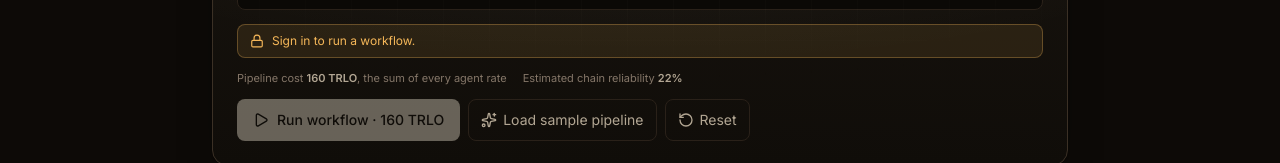
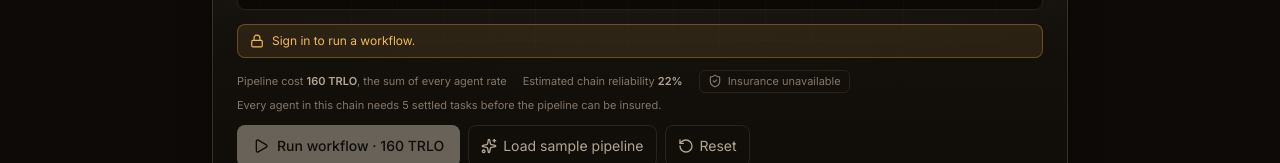
Before and after one commit to Cepodr/trocooony, a Next.js app: page /workflow in a window 1280 px wide. Shown: the part 336-499 px from the top of the page. Built offline with nearby package versions, Linux system fonts and the light colour scheme; no server answers.

Commit message:
workflow: pipeline insurance priced from where the chain is likely to break

```diff
--- a/src/app/workflow/page.tsx
+++ b/src/app/workflow/page.tsx
@@ -1,13 +1,23 @@
 "use client"
 
 import { useState } from "react"
-import { Workflow, Play, Loader2, CheckCircle2, XCircle, ArrowDown, Lock, Sparkles, RotateCcw, AlertTriangle } from "lucide-react"
+import { Workflow, Play, Loader2, CheckCircle2, XCircle, ArrowDown, Lock, Sparkles, RotateCcw, AlertTriangle, ShieldCheck } from "lucide-react"
 import { useAuth } from "@/context/AuthProvider"
 import { AGENTS, BASE_PRICE } from "@/lib/agents"
 import { useCredits } from "@/context/CreditsProvider"
 import { useToast } from "@/context/ToastProvider"
 import { useReputation } from "@/context/ReputationProvider"
 import { WORKFLOW_SAMPLES } from "@/lib/workflow-samples"
+import { useMarketplace } from "@/lib/marketplace"
+import { chainPolicy, type Leg } from "@/lib/insurance"
+
+function legsFor(steps: Array<{ agentId: string }>, outcomes: Array<{ agentId: string; result: string }>): Leg[] {
+  return steps.map((s) => {
+    const rows = outcomes.filter((o) => o.agentId === s.agentId)
+    const passes = rows.filter((o) => o.result === "PASS").length
+    return { price: BASE_PRICE[s.agentId] ?? 50, tasks: rows.length, passRate: rows.length > 0 ? (passes / rows.length) * 100 : null }
+  })
+}
 
 type StepStatus = "idle" | "running" | "done" | "error" | "failed"
 type Step = { id: string; role: string; agentId: string; instruction: string; criteria: string; status: StepStatus; output: string; score: number | null; reason: string }
@@ -45,10 +55,13 @@ export default function WorkflowPage() {
   const { trlo, spendTrlo, earnTrlo } = useCredits()
   const { notify } = useToast()
   const { outcomes } = useReputation()
+  const { collectPremium, payClaim, releaseCoverage, poolBalance, poolLoading } = useMarketplace()
   const [objective, setObjective] = useState("")
   const [steps, setSteps] = useState<Step[]>(freshSteps())
   const [running, setRunning] = useState(false)
   const [error, setError] = useState("")
+  const [insured, setInsured] = useState(false)
+  const policy = chainPolicy(legsFor(steps, outcomes), poolLoading, poolBalance)
 
   const updateStep = (id: string, patch: Partial<Step>) =>
     setSteps((prev) => prev.map((s) => (s.id === id ? { ...s, ...patch } : s)))
@@ -89,6 +102,12 @@ export default function WorkflowPage() {
     const escrowed = await spendTrlo(totalPrice)
     if (!escrowed) { setError("Could not lock escrow for " + totalPrice + " TRLO."); setRunning(false); return }
     notify(totalPrice + " TRLO escrowed across " + steps.length + " steps.", "info")
+    let cover = 0
+    let claimLoss = 0
+    if (insured && policy.insurable) {
+      const paidPremium = await spendTrlo(policy.premium)
+      if (paidPremium) { cover = policy.payout; collectPremium(policy.premium, cover); notify("Pipeline insured. Premium " + policy.premium + " TRLO, protection up to " + cover + " TRLO.", "info") }
+    }
     let refund = 0
 
     let updated = steps.map((s) => ({ ...s, status: "idle" as StepStatus, output: "", score: null, reason: "" }))
@@ -123,6 +142,7 @@ export default function WorkflowPage() {
           setSteps([...updated])
           const unrun = updated.slice(i + 1).reduce((sum, st) => sum + priceOf(st.agentId), 0)
           refund = unrun + Math.round(priceOf(step.agentId) * 0.7)
+          claimLoss = updated.slice(0, i).reduce((sum, st) => sum + priceOf(st.agentId), 0) + Math.round(priceOf(step.agentId) * 0.3)
           break
         }
         setSteps([...updated])
@@ -132,6 +152,13 @@ export default function WorkflowPage() {
         updated = updated.map((s, idx) => (idx === i ? { ...s, status: "error", output: "Network error." } : s))
         setSteps([...updated]); refund = updated.slice(i).reduce((sum, st) => sum + priceOf(st.agentId), 0); break
       }
+    }
+    if (cover > 0) {
+      if (claimLoss > 0) {
+        const pay = Math.min(cover, claimLoss)
+        const paidOut = await payClaim(pay)
+        if (paidOut > 0) { await earnTrlo(paidOut); notify("Insurance paid " + paidOut + " TRLO for the completed steps that were wasted when the chain broke.", "warn") }
+      } else releaseCoverage(cover)
     }
     if (refund > 0) { await earnTrlo(refund); notify(refund + " TRLO refunded for work that was never performed.", "warn") }
     else notify("Pipeline complete. Escrow released to the agents.", "success")
@@ -172,6 +199,12 @@ export default function WorkflowPage() {
         <div className="mb-3 flex flex-wrap items-center gap-x-4 gap-y-1 text-[11px] text-[#847668]">
             <span>Pipeline cost <span className="font-semibold text-[#B2A693]">{totalPrice} TRLO</span>, the sum of every agent rate</span>
             <span>Estimated chain reliability <span className="font-semibold text-[#B2A693]">{Math.round(chainReliability * 100)}%</span></span>
+            <button type="button" onClick={() => setInsured((v) => !v)} disabled={!policy.insurable || running}
+              className={"inline-flex items-center gap-1.5 rounded-md border px-2 py-0.5 " + (insured && policy.insurable ? "border-[#56472F] text-[#EAE1CE]" : "border-[#2A2119] text-[#847668]")}>
+              <ShieldCheck className="h-3.5 w-3.5" />
+              {policy.insurable ? (insured ? "Insured for " + policy.payout + " TRLO · premium " + policy.premium : "Insure this pipeline · " + policy.premium + " TRLO") : "Insurance unavailable"}
+            </button>
+            {!policy.insurable && policy.reason && <span className="text-[#847668]">{policy.reason}</span>}
           </div>
 
           {identity && trlo < totalPrice && (
--- /dev/null
+++ b/src/lib/insurance.ts
@@ -0,0 +1,73 @@
+export const MIN_TASKS = 5
+export const PRIOR_FAIL = 0.25
+export const PRIOR_WEIGHT = 5
+export const LOAD_FACTOR = 0.3
+export const MAX_RATE = 0.24
+export const COVERAGE = 0.3
+export const EFFORT_FEE = 0.3
+export const MAX_POOL_SHARE = 0.1
+
+export type Leg = { price: number; tasks: number; passRate: number | null }
+
+export function credibilityOf(tasks: number): number {
+  return tasks / (tasks + PRIOR_WEIGHT)
+}
+
+export function expectedFailure(tasks: number, passRate: number | null): number {
+  const observed = tasks > 0 && passRate != null ? 1 - passRate / 100 : PRIOR_FAIL
+  const c = credibilityOf(tasks)
+  return c * observed + (1 - c) * PRIOR_FAIL
+}
+
+export function singleTaskPolicy(reward: number, tasks: number, passRate: number | null, poolLoading: number) {
+  const expectedLoss = expectedFailure(tasks, passRate)
+  const rawRate = expectedLoss * LOAD_FACTOR * poolLoading
+  const rate = Math.min(MAX_RATE, Math.max(0.01, rawRate))
+  return {
+    rawRate,
+    rate,
+    premium: Math.max(1, Math.round(reward * rate)),
+    payout: Math.max(1, Math.round(reward * COVERAGE)),
+    insurable: tasks >= MIN_TASKS && rawRate <= MAX_RATE,
+  }
+}
+
+export function chainRisk(legs: Leg[]) {
+  let survive = 1
+  let spent = 0
+  let expectedLoss = 0
+  let maxLoss = 0
+  for (const leg of legs) {
+    const p = expectedFailure(leg.tasks, leg.passRate)
+    const loss = spent + Math.round(leg.price * EFFORT_FEE)
+    expectedLoss += survive * p * loss
+    if (loss > maxLoss) maxLoss = loss
+    survive *= 1 - p
+    spent += leg.price
+  }
+  return { expectedLoss, maxLoss, failChance: 1 - survive }
+}
+
+export function exposureCap(poolBalance: number): number {
+  return Math.max(0, Math.floor(poolBalance * MAX_POOL_SHARE))
+}
+
+export function chainPolicy(legs: Leg[], poolLoading: number, poolBalance: number) {
+  const risk = chainRisk(legs)
+  const total = legs.reduce((sum, l) => sum + l.price, 0)
+  const ceiling = Math.max(1, Math.round(total * MAX_RATE))
+  const premium = Math.max(1, Math.round(risk.expectedLoss * poolLoading))
+  const cap = exposureCap(poolBalance)
+  const payout = Math.max(0, Math.min(risk.maxLoss, cap, poolBalance))
+  const enoughHistory = legs.every((l) => l.tasks >= MIN_TASKS)
+  const withinPool = risk.maxLoss <= cap
+  const affordable = premium <= ceiling
+  const reason = !enoughHistory
+    ? "Every agent in this chain needs " + MIN_TASKS + " settled tasks before the pipeline can be insured."
+    : !withinPool
+    ? "The worst case loss of " + risk.maxLoss + " TRLO is larger than the " + cap + " TRLO a single policy may draw from the pool."
+    : !affordable
+    ? "This chain fails too often to insure. The premium would cost more than the protection is worth."
+    : ""
+  return { ...risk, total, premium, payout, cap, ceiling, enoughHistory, withinPool, affordable, insurable: enoughHistory && withinPool && affordable && payout > 0, reason }
+}
```
